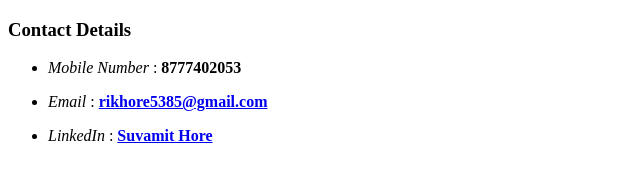
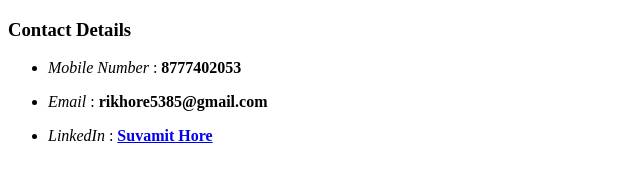
Before and after one commit to rikhore032/cv, a plain HTML site: page contactDetails.html in a window 1280 px wide. Shown: the whole page, without its empty margins (0-640 px from the left). Drawn offline with Linux system fonts and the light colour scheme.

Commit message:
Update contactDetails.html

```diff
--- a/contactDetails.html
+++ b/contactDetails.html
@@ -13,7 +13,7 @@
       <li><em>Mobile Number</em> : <strong>8777402053</strong></li>
     </p>
     <p>
-      <li><em>Email</em> : <strong><a href="https://mail.google.com/mail/">rikhore5385@gmail.com</a></strong></li>
+      <li><em>Email</em> : <strong>rikhore5385@gmail.com</strong></li>
     </p>
     <p>
       <li><em>LinkedIn</em> : <strong><a href="https://www.linkedin.com/in/suvamit-hore-b79ba8201/">Suvamit Hore</a></strong></li>
```
